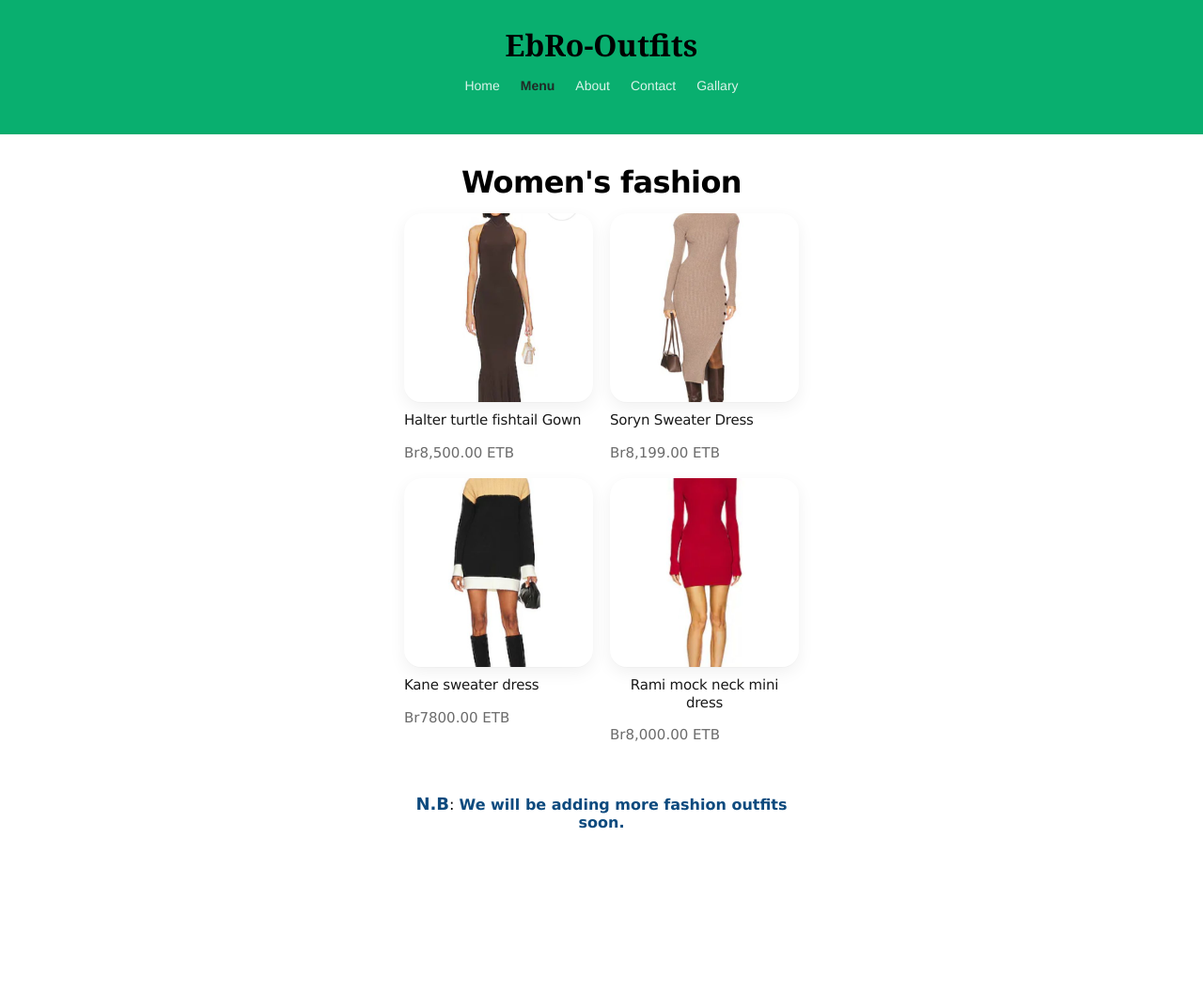
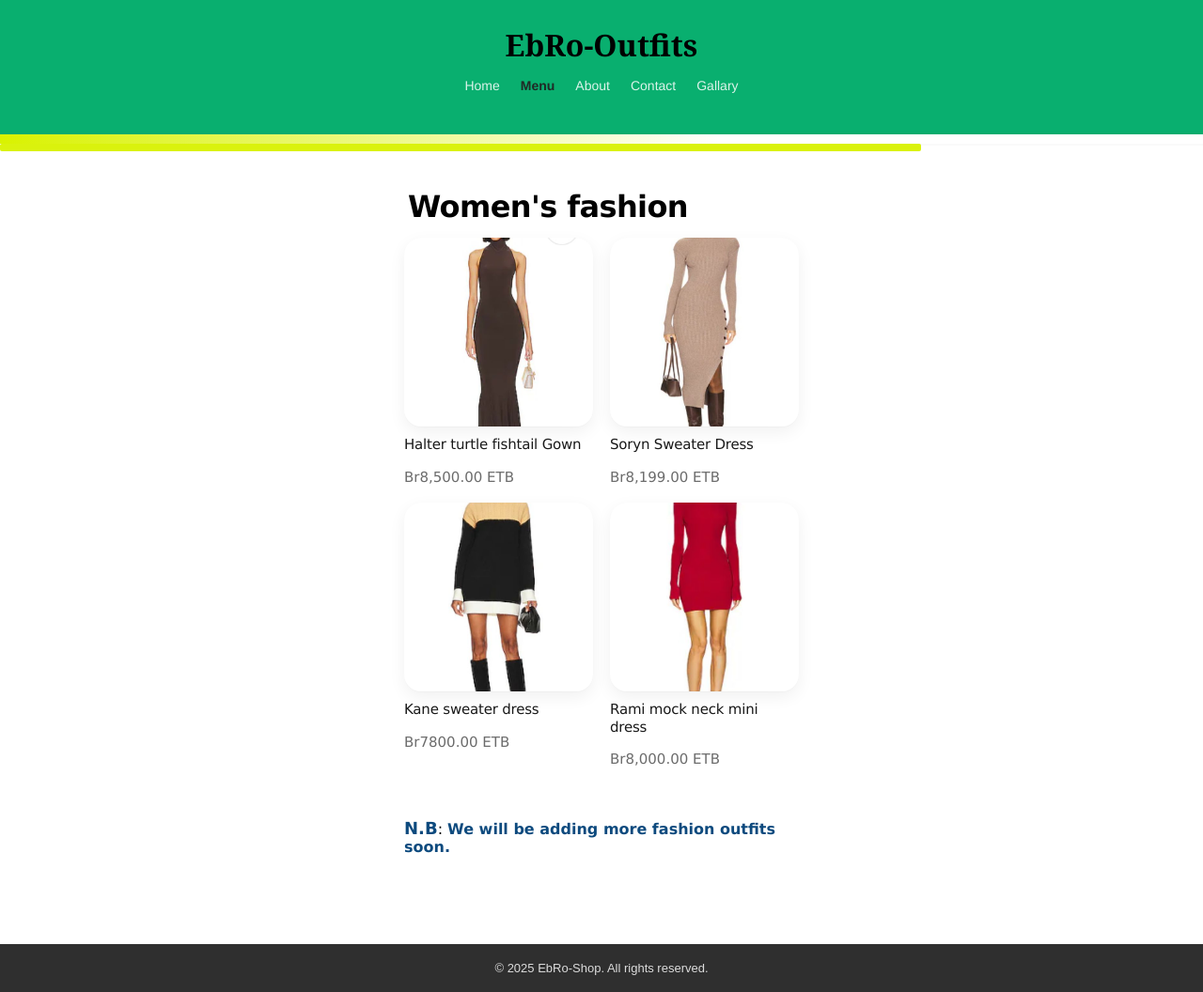
Before and after one commit to EbRoShop/Ebro-Outfits, a plain HTML site: page Girl's.html in a window 1280 px wide. Shown: the whole page at 94% size. Before the commit the page ends 959 px from the top, so only its background shows below. Drawn offline with Linux system fonts and the light colour scheme.

Commit message:
Add files via upload

```diff
--- a/Girl's.html
+++ b/Girl's.html
@@ -1,7 +1,12 @@
-<!DOCTYPE html>
-<html>
+<!doctype html>
+<html lang="en">
+
 <head>
-        <title>Shoes</title>
+
+  <meta charset="utf-8" />
+  <meta name="viewport" content="width=device-width,initial-scale=1" />
+
+  <title>Home-page</title>
   <style>
     :root {
       --cyan: #09af6f;
@@ -10,7 +15,7 @@
       --card-border: #efebef;
       --dark-footer: #2f2f2f;
       --accent: #0d4a7e;
-      --radius: 30px;
+      --radius: 14px;
       font-family: "Helvetica Neue", Arial, sans-serif;
     }
 
@@ -22,12 +27,11 @@
 
     }
 
-
-
      header.site-header {
       background: var(--cyan);
       text-align: center;
       padding: 26px 16px 44px;
+      /*i cancel position: relative;*/
       box-shadow: inset 0 -3px rgba(0, 0, 0, 0.02);
      position: relative;
 
@@ -54,7 +58,6 @@
       opacity: 0.95;
     }
 
-
     footer.site-footer {
       margin-top: 38px;
       background: var(--dark-footer);
@@ -65,8 +68,11 @@
     }
 
   </style>
+
 </head>
+
 <body>
+
   <header class="site-header" role="banner">
     <h1 class="brand" style="font-family: Georgia, 'Times New Roman', Times, serif; color: black;">EbRo-Outfits</h1>
     <nav class="main-nav" role="navigation" aria-label="Main navigation">
@@ -78,6 +84,36 @@
     </nav>
   </header>
 
+  <div style=" --cyan: #09af6f;
+      --lime: #d9f200;
+      --muted: #f6f3f3;
+      --card-border: #efebef;
+      --dark-footer: #2f2f2f;
+      --accent: #8b1f3a;
+      --text: #222;
+      --radius: 6px;
+      font-family:Arial, Helvetica, sans-serif;">
+
+<div style=" margin: 0;
+      color: var(--text);
+      background: #fff;
+      -webkit-font-smoothing: antialiased;">
+
+
+  <div style=" height: 10px;
+      background: linear-gradient(90deg, var(--lime), rgba(255, 255, 255, 0) 60%);
+      box-shadow: 0 2px 0 rgba(0, 0, 0, 0.02);" class="lime-sep" aria-hidden="true"></div>
+
+  <main style=" max-width: 980px;">
+    <div style="height: 8px;
+      background: var(--lime);
+      margin-bottom: 26px;
+      border-radius: 2px;
+      opacity: 0.95;" class="lime-sep-thin reveal" aria-hidden="true"></div>
+   </main>
+
+
+
     <div style=" --bg: #ffffff;
       --muted: #6b6b6b;
       --accent: #000000;
@@ -87,14 +123,13 @@
       --container-max: 760px;">
 
 <div style="height:100%;
-       width: 100%;
-       text-align: center;
       margin:0;
       font-family:Verdana, Geneva, Tahoma, sans-serif;
       background:var(--bg);
       color:var(--accent);
       -webkit-font-smoothing:antialiased;
       -moz-osx-font-smoothing:grayscale;">
+
 
 <main style=" max-width: 420px;
       margin: 18px auto;
@@ -255,10 +290,38 @@
 
      <p><b style="font-size: large; color: #0d4a7e;">N.B</b>: <b style="color: #0d4a7e;">We will be adding more fashion outfits soon.</b></p>
       </main>
+
+
      </div>
      </div>
 
 
+  <footer class="site-footer" role="contentinfo">
+    © 2025 EbRo-Shop. All rights reserved.
+  </footer>
+
+
+</div>
+</div>
+
+  <script>
+    // Scroll reveal logic
+    const reveals = document.querySelectorAll('.reveal');
+    function revealOnScroll() {
+      for (let i = 0; i < reveals.length; i++) {
+        const windowHeight = window.innerHeight;
+        const revealTop = reveals[i].getBoundingClientRect().top;
+        const revealPoint = 120;
+        if (revealTop < windowHeight - revealPoint) {
+          reveals[i].classList.add('show');
+        } else {
+          reveals[i].classList.remove('show');
+        }
+      }
+    }
+    window.addEventListener('scroll', revealOnScroll);
+    revealOnScroll();
+  </script>
 
 </body>
 </html>
```
Lines whose indentation alone changed are shown as unchanged.
